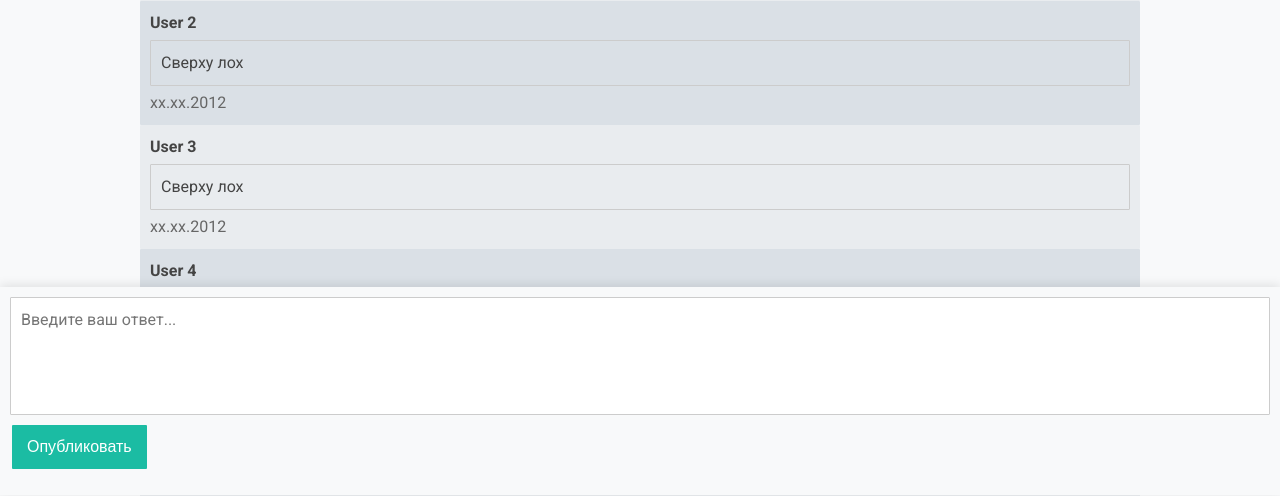
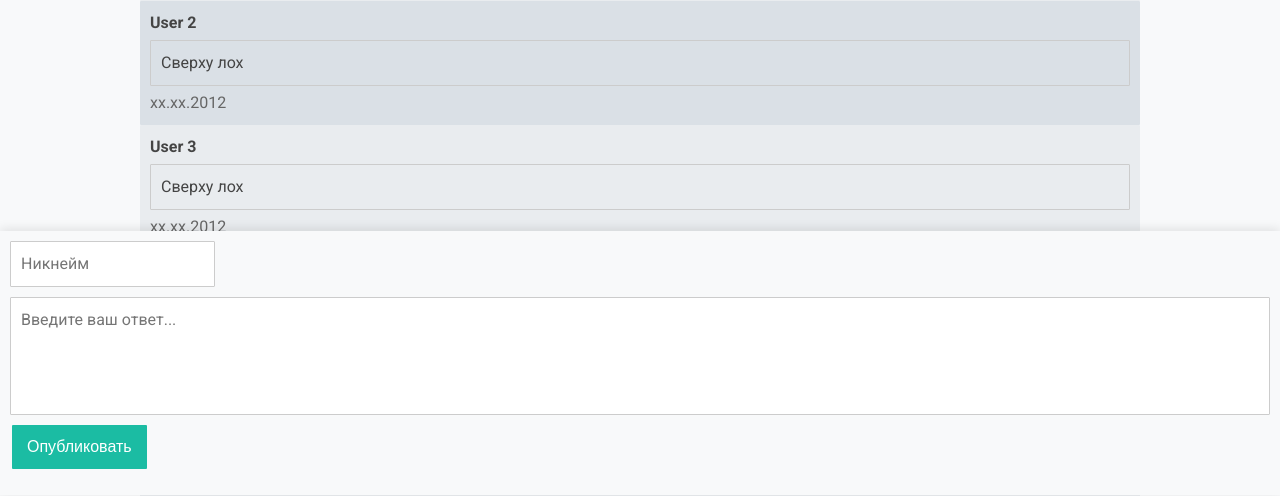
Before and after one commit to 1nnokent/UchebniProjectKittySite, a Flask app: page /forum2 in a window 1280 px wide. Shown: the part 305-801 px from the top of the page. Run offline with Flask 3, Linux system fonts and the light colour scheme; parts of the project's set-up code (start-up, migrations or seed data) failed here and were passed over; some libraries are stand-ins or nearby versions.

Commit message:
форум2 передаю в руки максиму

```diff
--- a/templates/forum2.html
+++ b/templates/forum2.html
@@ -51,7 +51,7 @@
      }
 
     .messages-container {
-        padding-bottom: 160px; /* Начальный отступ */
+        padding-bottom: 220px; /* Начальный отступ */
         margin-bottom: 50px; /* Отступ между сообщениями и фиксированным полем ввода */
     }
 
@@ -126,6 +126,13 @@
         margin-top: 10px;
     }
 
+    .for-user {
+        border: 1px solid #ccc;
+        border-radius: 1px;
+        padding: 10px;
+        margin-bottom: 10px;
+    }
+
   </style>
 </head>
 
@@ -153,6 +160,7 @@
 
     <div class="reply-section">
         <form action="" method="post">
+                <input type="text" class="for-user" name="user" placeholder="Никнейм">
                 <textarea class="reply-textarea" name="reply-textarea" rows="4" placeholder="Введите ваш ответ..."></textarea>
                 <input type="submit" name="submit" class="btn-primary" value="Опубликовать">
         </form>
```
